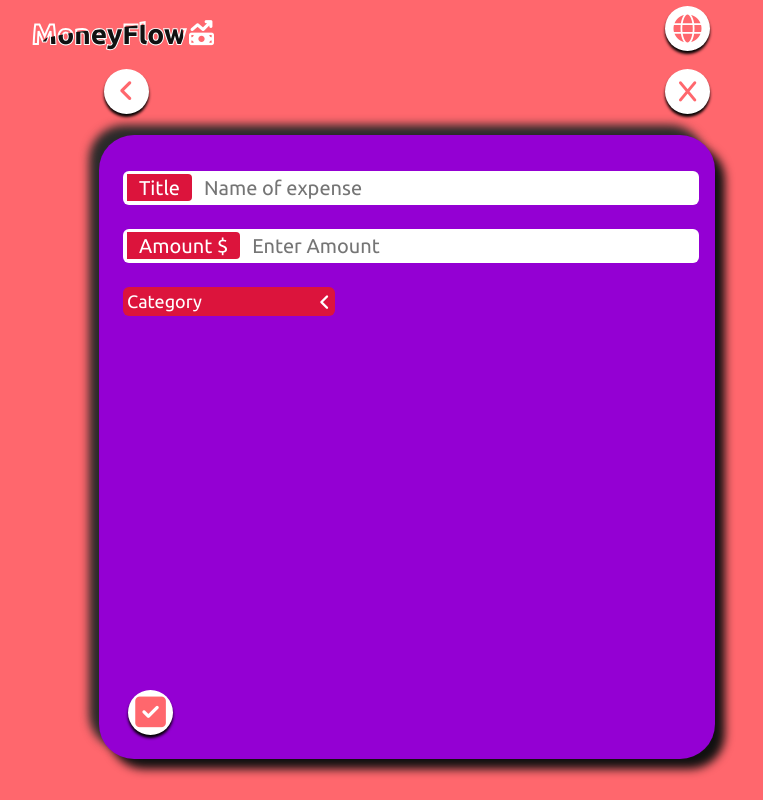
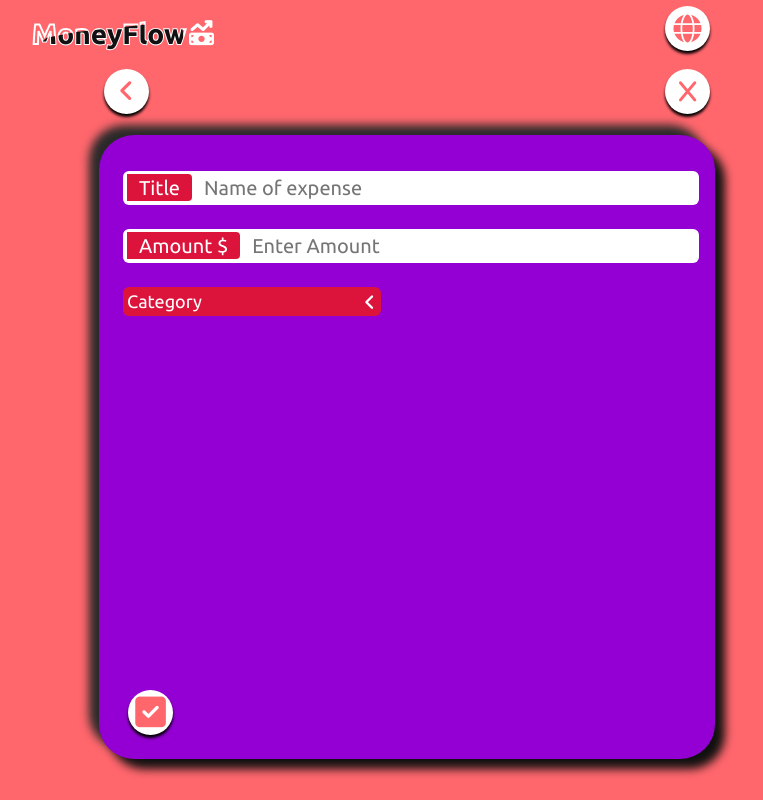
Before and after one commit to nrrpatel1114/moneyflow, a React (Create React App) app: page /add-expense in a window 1280 px wide. Shown: the whole page, without its empty margins (233-996 px from the left). Built offline with nearby package versions, Linux system fonts and the light colour scheme.

Commit message:
updated the category to pixels

```diff
--- a/src/components/add-form/add-form.css
+++ b/src/components/add-form/add-form.css
@@ -72,7 +72,7 @@
 }
 .category-dropdown {
   display: flex;
-  width: 40%;
+  width: 250px;
   justify-content: space-between;
   align-items: center;
   margin: 12px 0px;
@@ -83,11 +83,11 @@
   color: white;
 }
 
-
+/* background of the .category thing */
 .category-container {
   display: flex;
   position: absolute;
-  width: 40%;
+  width: 250px;
   flex-direction: column;
   background: #ffffff;
   transition: ease-in-out 3s;
@@ -95,7 +95,7 @@
 }
 
 .category-item {
-  width: 97%;
+  width: 245px;
   display: flex;
   justify-content: space-between;
   padding: 12px 0px;
```
